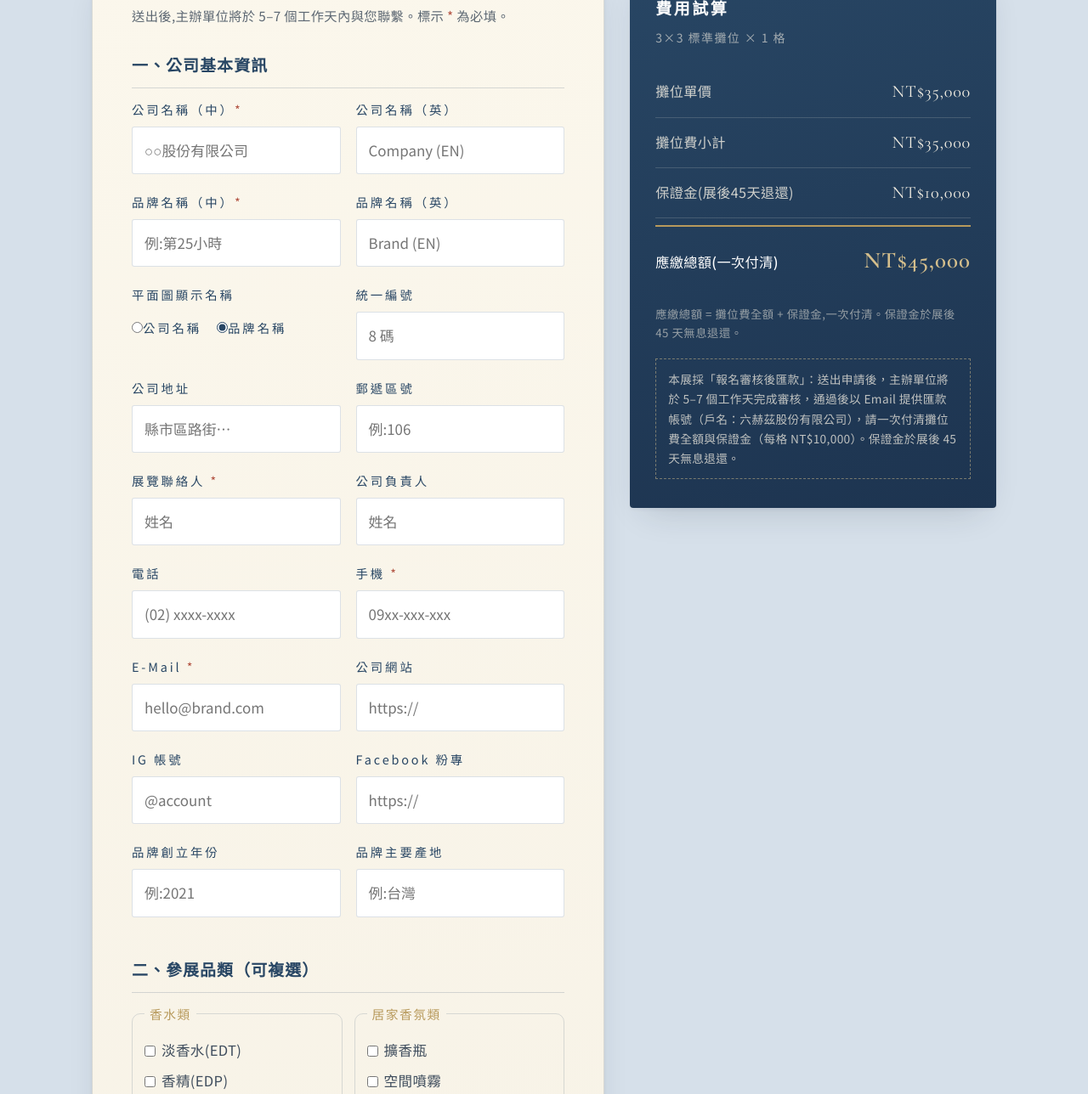
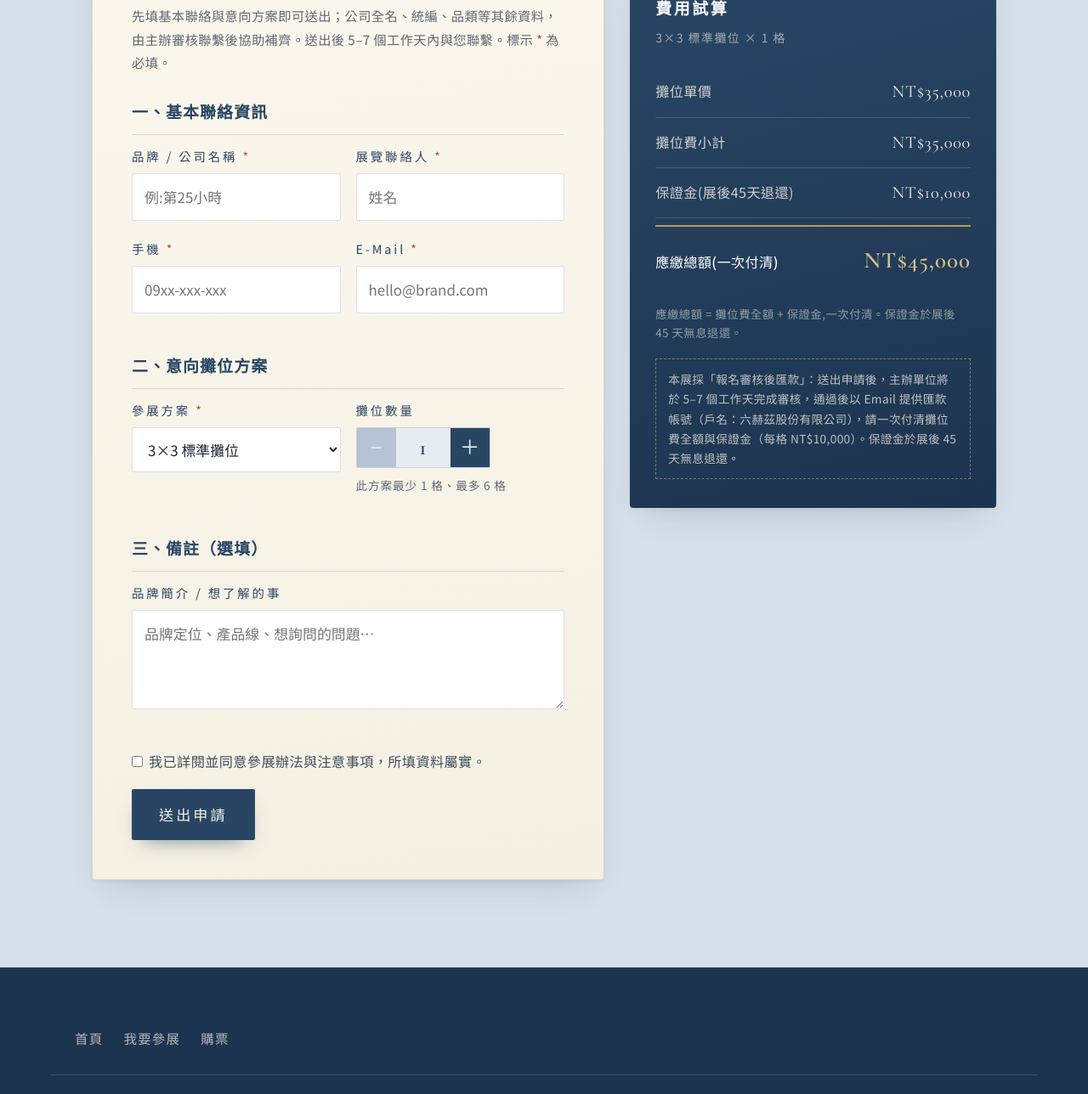
Before and after one commit to Lee-unhn/souland-scent-island, a plain HTML site: page public/vendor.html in a window 1280 px wide. Shown: the part 3708-4996 px from the top of the page at 85% size. Drawn offline with nearby package versions, Linux system fonts and the light colour scheme.

Commit message:
feat(form): 精簡參展申請表單（只留品牌/聯絡人/手機/Email/方案/備註），其餘審核聯繫後由後台補填
Co-Authored-By: Claude Opus 4.8 <noreply@anthropic.com>

```diff
--- a/public/vendor.html
+++ b/public/vendor.html
@@ -146,86 +146,19 @@
     <div class="sec-head"><span class="sub-en">Application</span><h2>參展申請</h2></div>
     <div class="form-grid">
       <div class="formbox">
-        <p class="fnote">送出後,主辦單位將於 5–7 個工作天內與您聯繫。標示 <span style="color:#b1503f">*</span> 為必填。</p>
+        <p class="fnote">先填基本聯絡與意向方案即可送出；公司全名、統編、品類等其餘資料，由主辦審核聯繫後協助補齊。送出後 5–7 個工作天內與您聯繫。標示 <span style="color:#b1503f">*</span> 為必填。</p>
 
-        <h4 class="fgrp">一、公司基本資訊</h4>
+        <h4 class="fgrp">一、基本聯絡資訊</h4>
         <div class="f2">
-          <div class="frow"><label>公司名稱（中）<span class="req">*</span></label><input id="f-companyZh" placeholder="○○股份有限公司"></div>
-          <div class="frow"><label>公司名稱（英）</label><input id="f-companyEn" placeholder="Company (EN)"></div>
+          <div class="frow"><label>品牌 / 公司名稱 <span class="req">*</span></label><input id="f-brandZh" placeholder="例:第25小時"></div>
+          <div class="frow"><label>展覽聯絡人 <span class="req">*</span></label><input id="f-contact" placeholder="姓名"></div>
         </div>
         <div class="f2">
-          <div class="frow"><label>品牌名稱（中）<span class="req">*</span></label><input id="f-brandZh" placeholder="例:第25小時"></div>
-          <div class="frow"><label>品牌名稱（英）</label><input id="f-brandEn" placeholder="Brand (EN)"></div>
-        </div>
-        <div class="f2">
-          <div class="frow"><label>平面圖顯示名稱</label>
-            <div class="radios">
-              <label class="ck"><input type="radio" name="display" value="公司名稱">公司名稱</label>
-              <label class="ck"><input type="radio" name="display" value="品牌名稱" checked>品牌名稱</label>
-            </div>
-          </div>
-          <div class="frow"><label>統一編號</label><input id="f-tax" maxlength="8" placeholder="8 碼"></div>
-        </div>
-        <div class="f2">
-          <div class="frow"><label>公司地址</label><input id="f-addr" placeholder="縣市區路街…"></div>
-          <div class="frow"><label>郵遞區號</label><input id="f-zip" maxlength="6" placeholder="例:106"></div>
-        </div>
-        <div class="f2">
-          <div class="frow"><label>展覽聯絡人 <span class="req">*</span></label><input id="f-contact" placeholder="姓名"></div>
-          <div class="frow"><label>公司負責人</label><input id="f-owner" placeholder="姓名"></div>
-        </div>
-        <div class="f2">
-          <div class="frow"><label>電話</label><input id="f-phone" placeholder="(02) xxxx-xxxx"></div>
           <div class="frow"><label>手機 <span class="req">*</span></label><input id="f-mobile" placeholder="09xx-xxx-xxx"></div>
-        </div>
-        <div class="f2">
           <div class="frow"><label>E-Mail <span class="req">*</span></label><input id="f-mail" type="email" placeholder="hello@brand.com"></div>
-          <div class="frow"><label>公司網站</label><input id="f-web" placeholder="https://"></div>
-        </div>
-        <div class="f2">
-          <div class="frow"><label>IG 帳號</label><input id="f-ig" placeholder="@account"></div>
-          <div class="frow"><label>Facebook 粉專</label><input id="f-fb" placeholder="https://"></div>
-        </div>
-        <div class="f2">
-          <div class="frow"><label>品牌創立年份</label><input id="f-year" placeholder="例:2021"></div>
-          <div class="frow"><label>品牌主要產地</label><input id="f-origin" placeholder="例:台灣"></div>
         </div>
 
-        <h4 class="fgrp">二、參展品類（可複選）</h4>
-        <div class="catgrid" id="catgrid">
-          <fieldset><legend>香水類</legend>
-            <label class="ck"><input type="checkbox" name="cat" value="淡香水(EDT)">淡香水(EDT)</label>
-            <label class="ck"><input type="checkbox" name="cat" value="香精(EDP)">香精(EDP)</label>
-            <label class="ck"><input type="checkbox" name="cat" value="原精/香膏">原精/香膏</label>
-            <label class="ck"><input type="checkbox" name="cat" value="固態香水">固態香水</label>
-          </fieldset>
-          <fieldset><legend>居家香氛類</legend>
-            <label class="ck"><input type="checkbox" name="cat" value="擴香瓶">擴香瓶</label>
-            <label class="ck"><input type="checkbox" name="cat" value="空間噴霧">空間噴霧</label>
-            <label class="ck"><input type="checkbox" name="cat" value="擴香石/陶片">擴香石/陶片</label>
-            <label class="ck"><input type="checkbox" name="cat" value="薰香爐">薰香爐</label>
-          </fieldset>
-          <fieldset><legend>香氛蠟燭類</legend>
-            <label class="ck"><input type="checkbox" name="cat" value="大豆蠟蠟燭">大豆蠟蠟燭</label>
-            <label class="ck"><input type="checkbox" name="cat" value="蜜蠟蠟燭">蜜蠟蠟燭</label>
-            <label class="ck"><input type="checkbox" name="cat" value="香氛蠟磚">香氛蠟磚</label>
-            <label class="ck"><input type="checkbox" name="cat" value="其他蠟燭">其他蠟燭</label>
-          </fieldset>
-          <fieldset><legend>其他香氛品類</legend>
-            <label class="ck"><input type="checkbox" name="cat" value="香氛保養品">香氛保養品</label>
-            <label class="ck"><input type="checkbox" name="cat" value="香氛文具/紙品">香氛文具/紙品</label>
-            <label class="ck"><input type="checkbox" name="cat" value="調香工具">調香工具</label>
-          </fieldset>
-          <fieldset><legend>供應鏈相關</legend>
-            <label class="ck"><input type="checkbox" name="cat" value="香氛原料">香氛原料</label>
-            <label class="ck"><input type="checkbox" name="cat" value="包裝材料">包裝材料</label>
-            <label class="ck"><input type="checkbox" name="cat" value="瓶器/容器">瓶器/容器</label>
-            <label class="ck"><input type="checkbox" name="cat" value="調香設備">調香設備</label>
-            <label class="ck"><input type="checkbox" name="cat" value="供應鏈服務">供應鏈服務</label>
-          </fieldset>
-        </div>
-
-        <h4 class="fgrp">三、攤位方案</h4>
+        <h4 class="fgrp">二、意向攤位方案</h4>
         <div class="f2">
           <div class="frow"><label>參展方案 <span class="req">*</span></label>
             <select id="f-plan" onchange="onPlanChange()">
@@ -245,8 +178,8 @@
           </div>
         </div>
 
-        <h4 class="fgrp">四、備註</h4>
-        <div class="frow"><label>品牌簡介 / 其他需求</label><textarea id="f-msg" rows="3" placeholder="品牌定位、產品線、過往展示經驗、特殊需求…"></textarea></div>
+        <h4 class="fgrp">三、備註（選填）</h4>
+        <div class="frow"><label>品牌簡介 / 想了解的事</label><textarea id="f-msg" rows="3" placeholder="品牌定位、產品線、想詢問的問題…"></textarea></div>
 
         <label class="ck agree-row"><input type="checkbox" id="f-agree"> 我已詳閱並同意參展辦法與注意事項，所填資料屬實。</label>
         <button class="btn btn-primary" onclick="submitApply(this)">送出申請</button>
```
